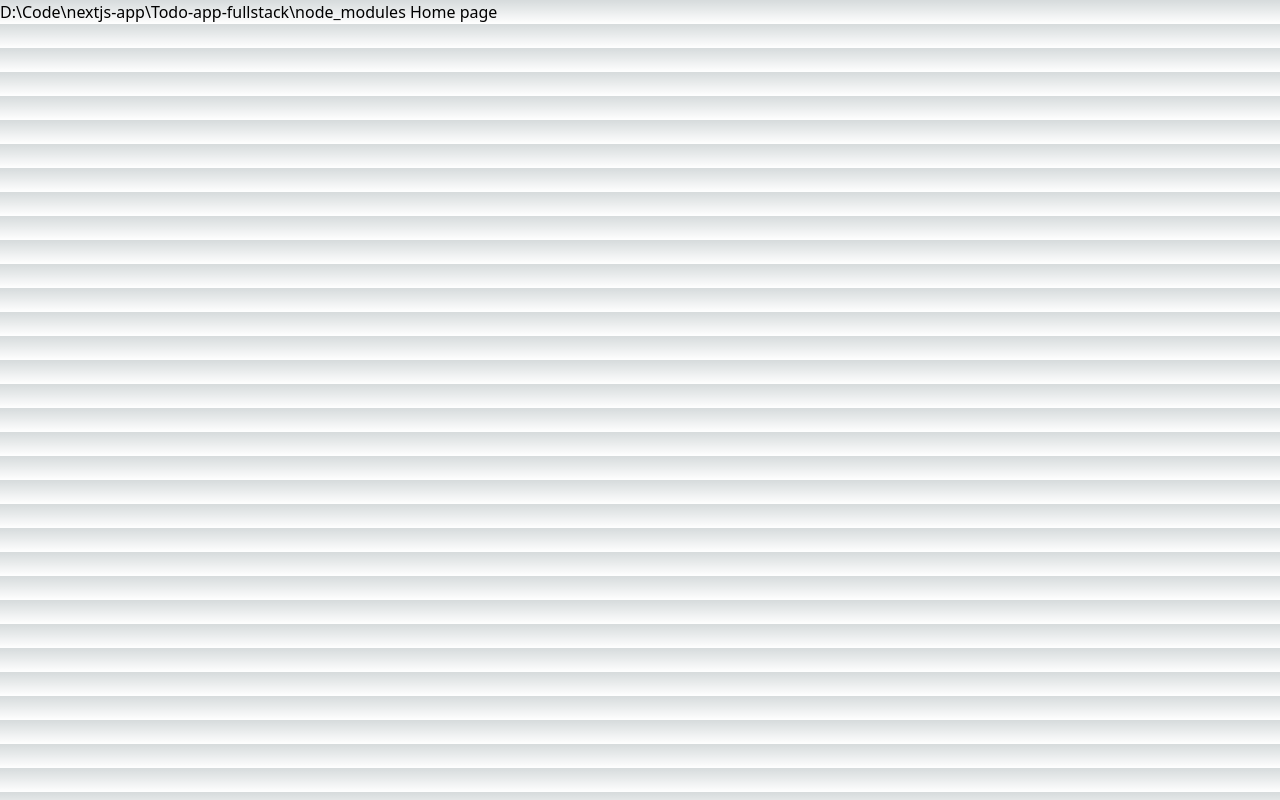
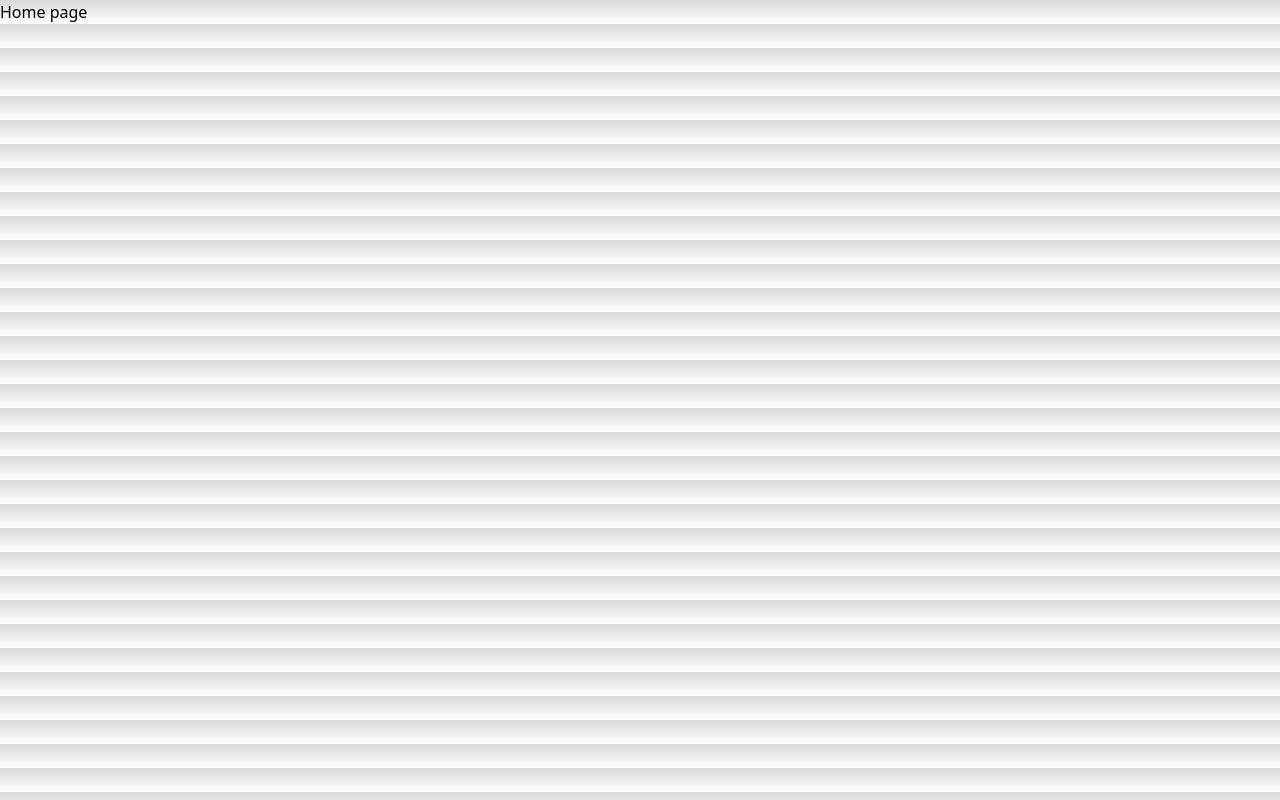
Before and after one commit to alireza-asgharii/todo-app-fullstack, a Next.js app: page / in a window 1280 px wide. Built offline with nearby package versions, Linux system fonts and the light colour scheme.

Commit message:
Making basic changes and installing packages

```diff
--- a/pages/index.js
+++ b/pages/index.js
@@ -6,7 +6,6 @@ const inter = Inter({ subsets: ["latin"] });
 export default function Home() {
   return (
     <h1>
-      D:\Code\nextjs-app\Todo-app-fullstack\node_modules
       Home page
     </h1>
   );
```
Also changed, not shown: package.json (+9 -5 lines), 1 other file (tests, documents, lock files or other folders).
